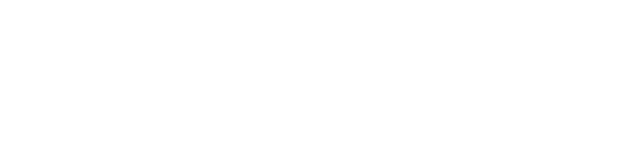
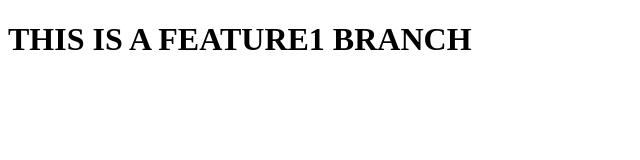
Before and after one commit to BarochiyaYash/LocalRepoGit, a plain HTML site: page index.html in a window 1280 px wide. Shown: the whole page, without its empty margins (0-640 px from the left). Drawn offline with Linux system fonts and the light colour scheme.

Commit message:
Add new feature in Feature1

```diff
--- a/index.html
+++ b/index.html
@@ -6,6 +6,6 @@
     <title>Document</title>
 </head>
 <body>
-
+    <h1>THIS IS A FEATURE1 BRANCH</h1>
 </body>
 </html>
```
